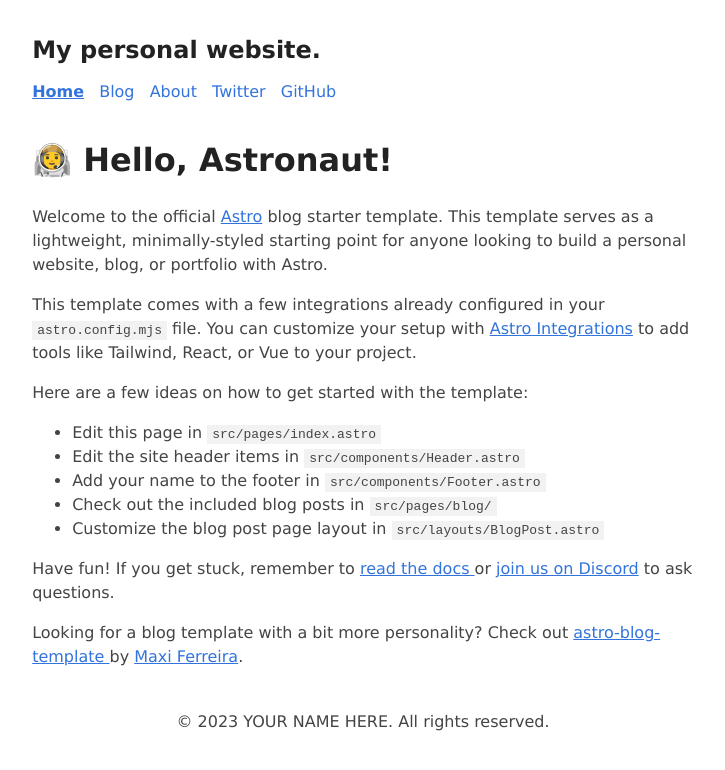
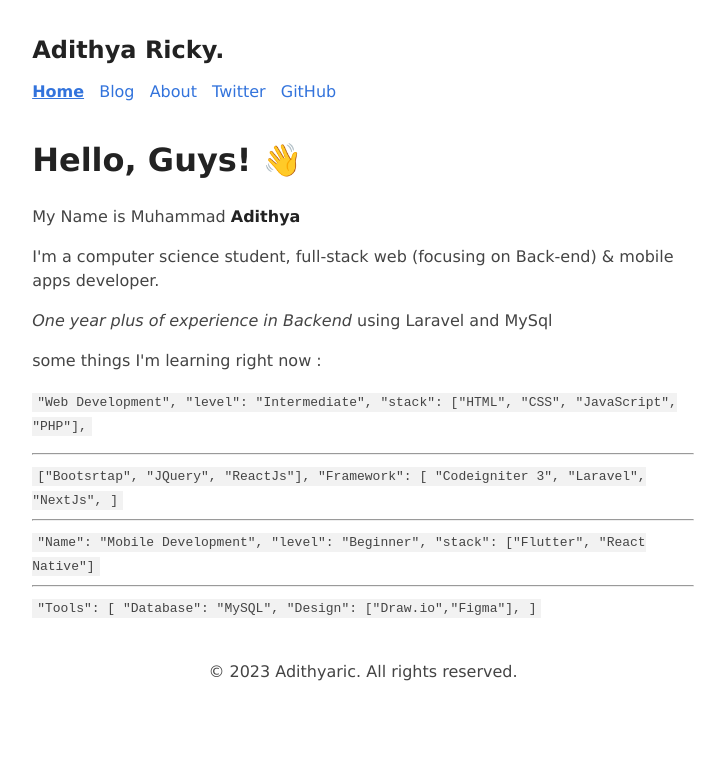
Before and after one commit to adithyaric/adithyaric.github.io, an Astro site: page / in a window 1280 px wide. Shown: the whole page, without its empty margins (277-1002 px from the left). Built offline with nearby package versions, Linux system fonts and the light colour scheme; Astro itself is replaced by a stand-in of ours.

Commit message:
try to edit the pages

```diff
--- a/src/components/Footer.astro
+++ b/src/components/Footer.astro
@@ -3,7 +3,7 @@
 ---
 
 <footer>
-	&copy; {today.getFullYear()} YOUR NAME HERE. All rights reserved.
+	&copy; {today.getFullYear()} Adithyaric. All rights reserved.
 </footer>
 <style>
 	footer {
--- a/src/components/FormattedDate.astro
+++ b/src/components/FormattedDate.astro
@@ -4,7 +4,7 @@
 
 <time datetime={date.toISOString()}>
 	{
-		date.toLocaleDateString('en-us', {
+		date.toLocaleDateString('en-uk', {
 			year: 'numeric',
 			month: 'short',
 			day: 'numeric',
--- a/src/components/Header.astro
+++ b/src/components/Header.astro
@@ -11,8 +11,8 @@
 		<HeaderLink href="/">Home</HeaderLink>
 		<HeaderLink href="/blog">Blog</HeaderLink>
 		<HeaderLink href="/about">About</HeaderLink>
-		<HeaderLink href="https://twitter.com/astrodotbuild" target="_blank">Twitter</HeaderLink>
-		<HeaderLink href="https://github.com/withastro/astro" target="_blank">GitHub</HeaderLink>
+		<HeaderLink href="https://twitter.com/adithyaric" target="_blank">Twitter</HeaderLink>
+		<HeaderLink href="https://github.com/adithyaric" target="_blank">GitHub</HeaderLink>
 	</nav>
 </header>
 <style>
--- a/src/consts.ts
+++ b/src/consts.ts
@@ -1,5 +1,5 @@
 // Place any global data in this file.
 // You can import this data from anywhere in your site by using the `import` keyword.
 
-export const SITE_TITLE = 'My personal website.';
+export const SITE_TITLE = 'Adithya Ricky.';
 export const SITE_DESCRIPTION = 'Welcome to my website!';
--- a/src/layouts/BlogPost.astro
+++ b/src/layouts/BlogPost.astro
@@ -32,7 +32,7 @@
 		<Header />
 		<main>
 			<article>
-				{heroImage && <img width={720} height={360} src={heroImage} alt="" />}
+				{heroImage && <img width={360} height={360} src={heroImage} alt="" />}
 				<h1 class="title">{title}</h1>
 				<FormattedDate date={pubDate} />
 				{
--- a/src/pages/index.astro
+++ b/src/pages/index.astro
@@ -13,36 +13,41 @@
 	<body>
 		<Header title={SITE_TITLE} />
 		<main>
-			<h1>🧑‍🚀 Hello, Astronaut!</h1>
+			<h1>Hello, Guys! 👋</h1>
+			<p>My Name is Muhammad <b>Adithya</b></p>
+			<p>I'm a computer science student, full-stack web (focusing on Back-end) & mobile apps developer.</p>
 			<p>
-				Welcome to the official <a href="https://astro.build/">Astro</a> blog starter template. This
-				template serves as a lightweight, minimally-styled starting point for anyone looking to build
-				a personal website, blog, or portfolio with Astro.
+				<i>One year plus of experience in Backend</i> using Laravel and MySql
 			</p>
+			<p>some things I'm learning right now : </p>
 			<p>
-				This template comes with a few integrations already configured in your
-				<code>astro.config.mjs</code> file. You can customize your setup with
-				<a href="https://astro.build/integrations">Astro Integrations</a> to add tools like Tailwind,
-				React, or Vue to your project.
-			</p>
-			<p>Here are a few ideas on how to get started with the template:</p>
-			<ul>
-				<li>Edit this page in <code>src/pages/index.astro</code></li>
-				<li>Edit the site header items in <code>src/components/Header.astro</code></li>
-				<li>Add your name to the footer in <code>src/components/Footer.astro</code></li>
-				<li>Check out the included blog posts in <code>src/pages/blog/</code></li>
-				<li>Customize the blog post page layout in <code>src/layouts/BlogPost.astro</code></li>
-			</ul>
-			<p>
-				Have fun! If you get stuck, remember to <a href="https://docs.astro.build/"
-					>read the docs
-				</a> or <a href="https://astro.build/chat">join us on Discord</a> to ask questions.
-			</p>
-			<p>
-				Looking for a blog template with a bit more personality? Check out <a
-					href="https://github.com/Charca/astro-blog-template"
-					>astro-blog-template
-				</a> by <a href="https://twitter.com/Charca">Maxi Ferreira</a>.
+				<code>
+				"Web Development",
+				"level": "Intermediate",
+				"stack": ["HTML", "CSS", "JavaScript", "PHP"],
+				</code>
+				<hr>
+				<code>
+					["Bootsrtap", "JQuery", "ReactJs"],
+					"Framework": [
+						"Codeigniter 3",
+						"Laravel",
+						"NextJs",
+					]
+				</code>
+				<hr>
+				<code>
+					"Name": "Mobile Development",
+					"level": "Beginner",
+					"stack": ["Flutter", "React Native"]
+				</code>
+				<hr>
+				<code>
+					"Tools": [
+						"Database": "MySQL",
+						"Design": ["Draw.io","Figma"],
+					]
+				</code>
 			</p>
 		</main>
 		<Footer />
```
Also changed, not shown: src/content/blog/first-post.md (deleted, +0 -16 lines), src/content/blog/markdown-style-guide.md (+29 -3 lines), src/content/blog/second-post.md (deleted, +0 -16 lines), src/content/blog/third-post.md (deleted, +0 -16 lines), src/content/blog/using-mdx.mdx (+6 -6 lines), src/pages/about.astro (+4 -4 lines), .github/workflows/action.yml, .github/workflows/deploy.yml (deleted), public/new_ava.jpg (added), 1 other file.
